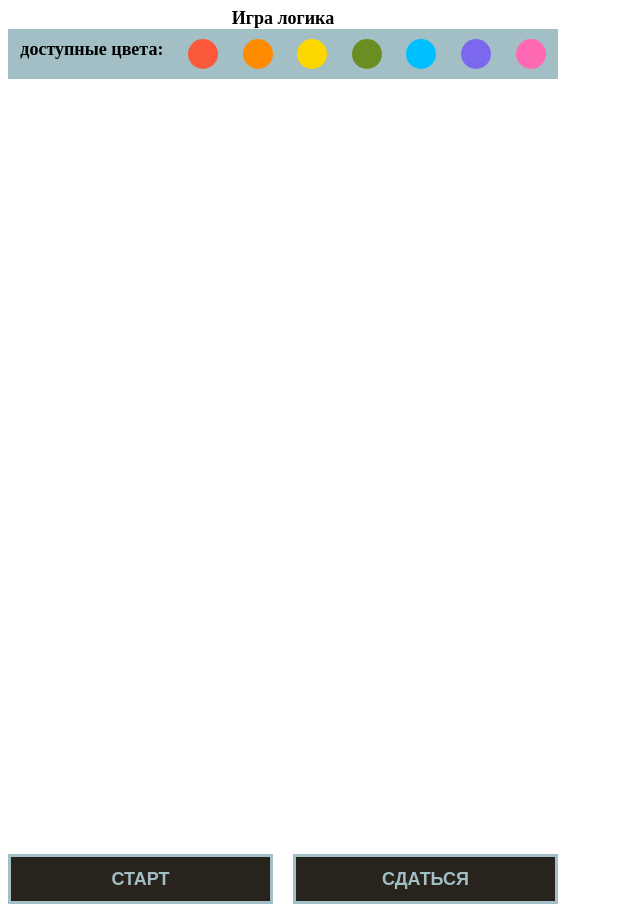
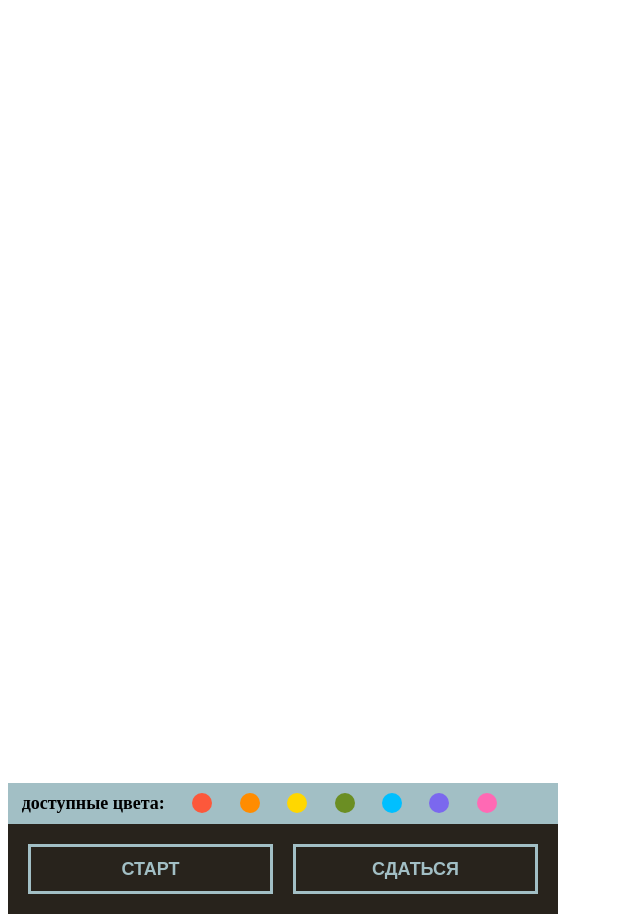
Before and after one commit to Ashelinn/LogicsGame, a plain HTML site: page index.html in a window 1280 px wide. Shown: the whole page, without its empty margins (0-640 px from the left). Drawn offline with Linux system fonts and the light colour scheme.

Commit message:
Add files via upload

```diff
--- a/index.html
+++ b/index.html
@@ -9,21 +9,6 @@
 </head>
 <body>
     <div class="result-message"></div>
-
-    <div id="message">
-        <p>Игра логика</p>
-        <div class="line-flex">
-            доступные цвета:
-            <div class="small_red"></div>
-            <div class="small_orange"></div>
-            <div class="small_yellow"></div>
-            <div class="small_green"></div>
-            <div class="small_blue"></div>
-            <div class="small_violet"></div>
-            <div class="small_pink"></div>
-        </div>
-    </div>
-
     <div class="board">
         <div class="flex-wrap">
             <div id="wrap-prompt">
@@ -70,7 +55,22 @@
                 <div id="button-one"> </div>
            </div>
         </div>
-        <div class="line-flex">
+
+        <div id="message">
+            <div class="line-flex">
+                доступные цвета:
+                <div class="small_red small"></div>
+                <div class="small_orange small"></div>
+                <div class="small_yellow small"></div>
+                <div class="small_green small"></div>
+                <div class="small_blue small"></div>
+                <div class="small_violet small"></div>
+                <div class="small_pink small"></div>
+                <div class="small"></div>
+            </div>
+        </div>
+
+        <div class="line-flex fon">
             <button id="start">СТАРТ</button>
             <button id="stop">СДАТЬСЯ</button>
         </div>
```
